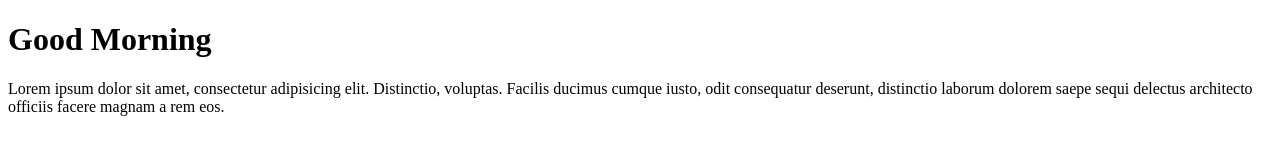
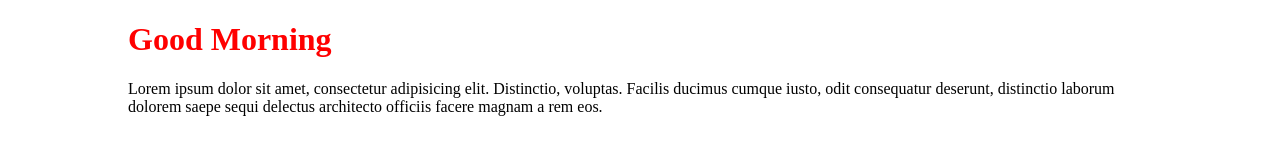
Before and after one commit to chromaticphdevs/learning-git, a plain HTML site: page index.html in a window 1280 px wide. Drawn offline with Linux system fonts and the light colour scheme.

Commit message:
Added Title , changed h1 color to red

```diff
--- a/index.html
+++ b/index.html
@@ -2,7 +2,17 @@
 <html lang="en" dir="ltr">
   <head>
     <meta charset="utf-8">
-    <title></title>
+    <title>Git Test One</title>
+
+    <style media="screen">
+      body{
+        width:80%;
+        margin:0px auto;
+      }
+      h1{
+        color:red;
+      }
+    </style>
   </head>
   <body>
     <h1>Good Morning</h1>
```
